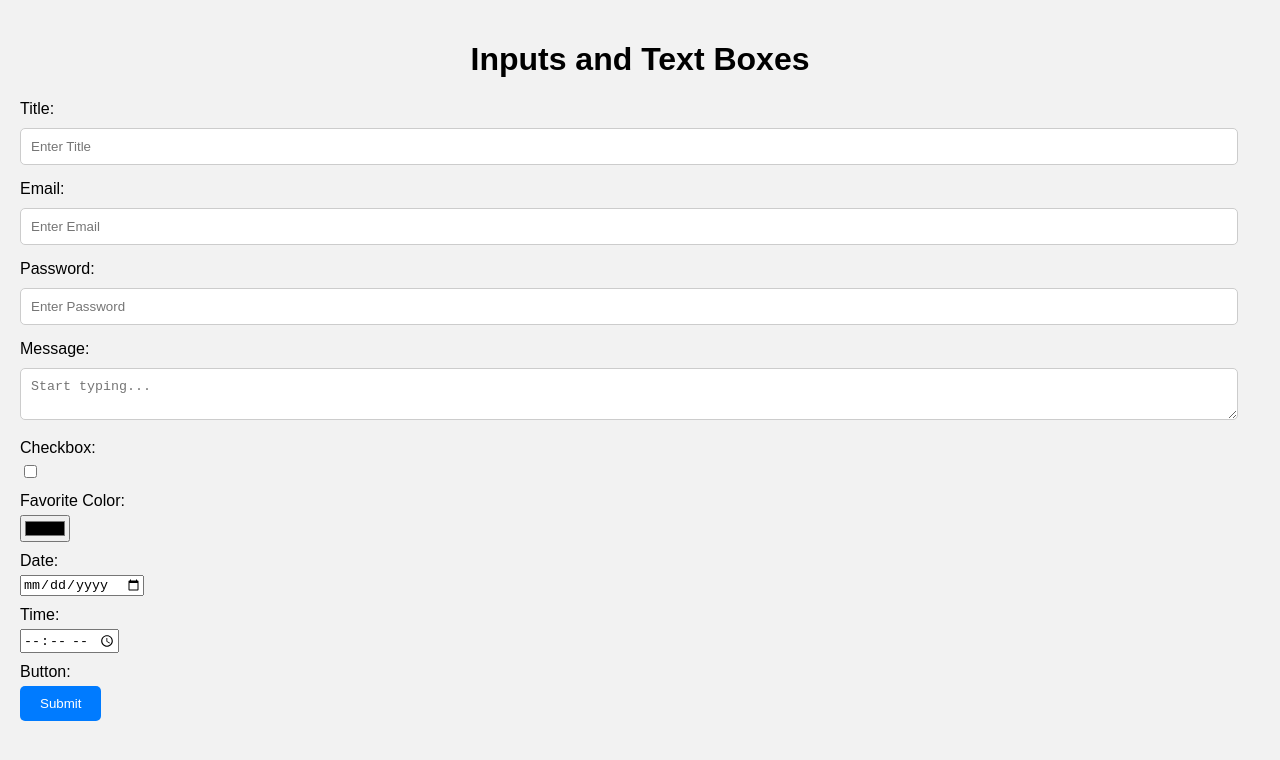
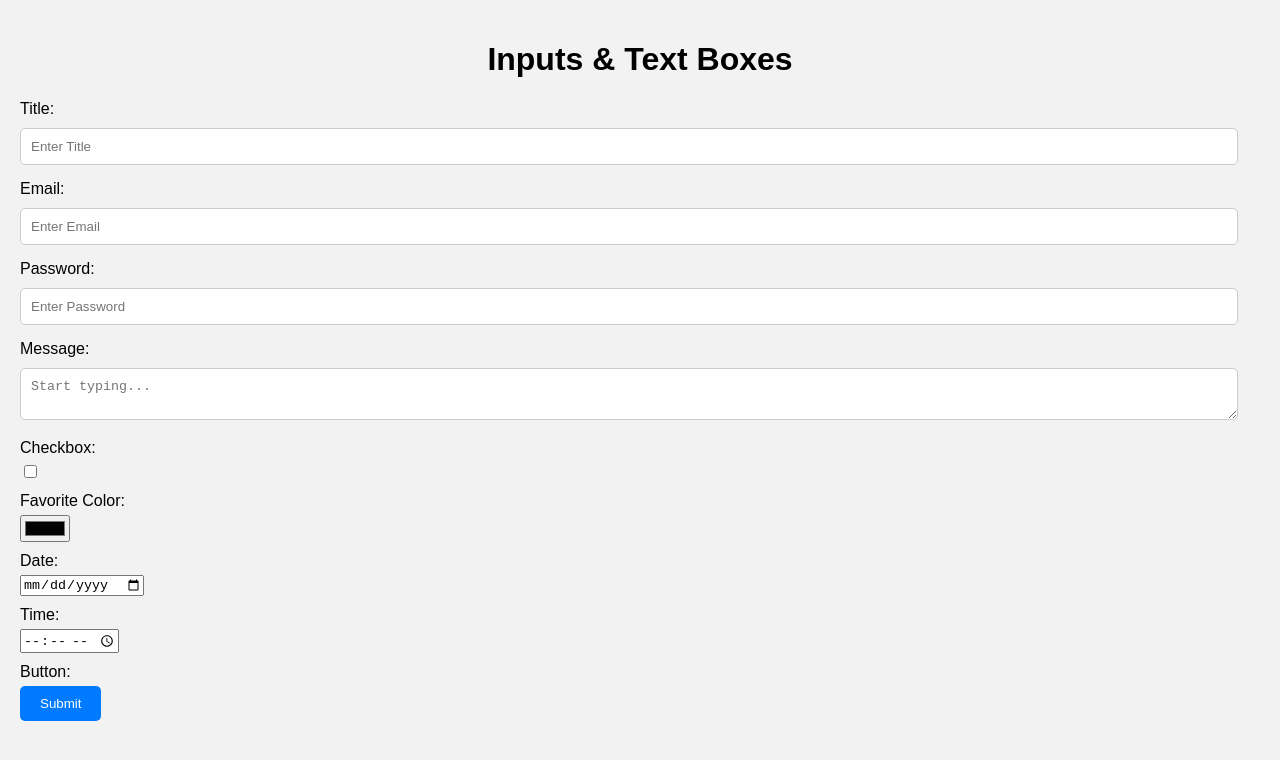
Before and after one commit to Kolzstikcs/HTML-CSS-COURSE-Kolzsticks-, a plain HTML site: page index.html in a window 1280 px wide. Drawn offline with Linux system fonts and the light colour scheme.

Commit message:
Update index.html

```diff
--- a/index.html
+++ b/index.html
@@ -57,7 +57,7 @@
 </head>
 
 <body>
-  <h1>Inputs and Text Boxes</h1>
+  <h1>Inputs & Text Boxes</h1>
 
   <label for="title">Title:</label>
   <input type="text" id="title" placeholder="Enter Title">
```
